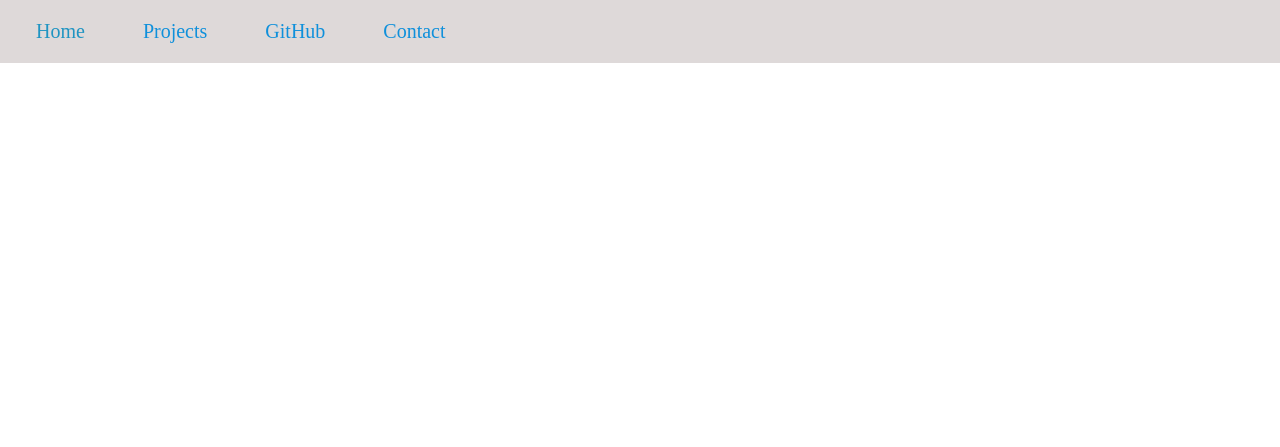
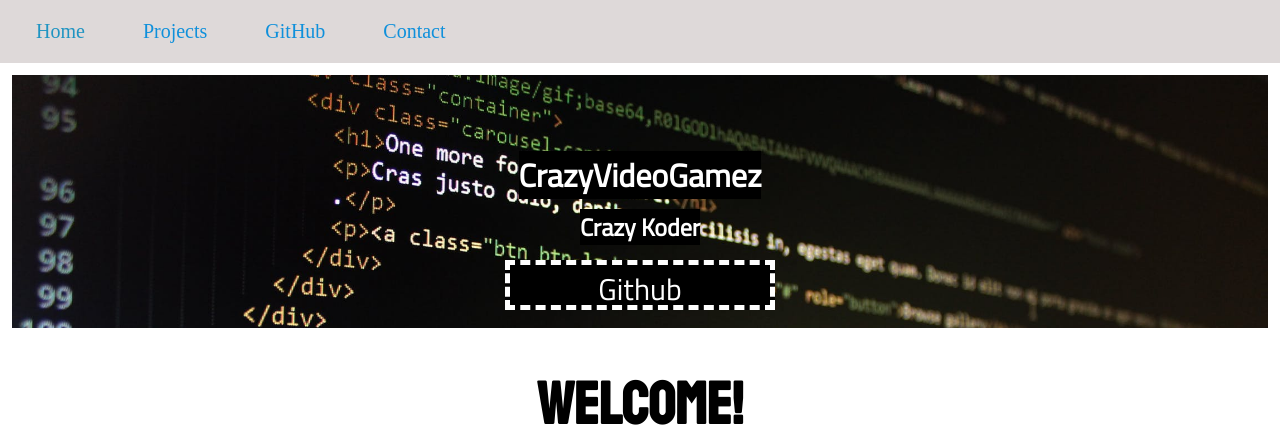
Before and after one commit to CrazyVideoGamer/crazyvideogamer.github.io, a plain HTML site: page index.html in a window 1280 px wide. Shown: the top 447 px of the page. Drawn offline with nearby package versions, Linux system fonts and the light colour scheme.

Commit message:
Moved top div up

```diff
--- a/assets/css/main.css
+++ b/assets/css/main.css
@@ -5,8 +5,8 @@
 	margin:0px;
 }
 .top {
+	top: 0px;
 	margin: 12px;
-	margin-top: -962px;
 	height: auto;
 	width: auto;
 	text-align: center;
```
